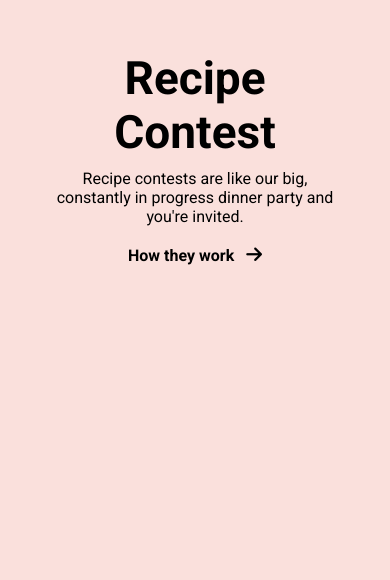
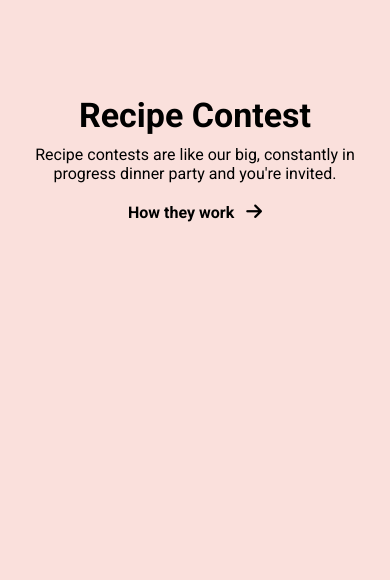
Before and after one commit to balbaal/master-chef, a website with bundled scripts: page index.html in a window 390 px wide. Shown: the part 264-844 px from the top of the page. Built offline with nearby package versions, Linux system fonts and the light colour scheme.

Commit message:
styles: adjustment hero style and several

```diff
--- a/styles/main.sass
+++ b/styles/main.sass
@@ -30,7 +30,8 @@ $americano: #846F6B
     align-items: center
     justify-content: space-between
     padding: 0 50px
-    border-radius: 15px
+    border-bottom-left-radius: 25px
+    border-bottom-right-radius: 25px
 
     &__content
       color: $cod_gray
@@ -69,10 +70,13 @@ $americano: #846F6B
       margin: 0 -10%
       justify-content: center
       margin-bottom: 50px
+      border-radius: 0
 
       &__content
-        padding: 40px 15px
         width: 100%
+
+        &__title
+          font-size: 34px
 
       &__figure
         display: none
```
Also changed, not shown: styles/main.css.
